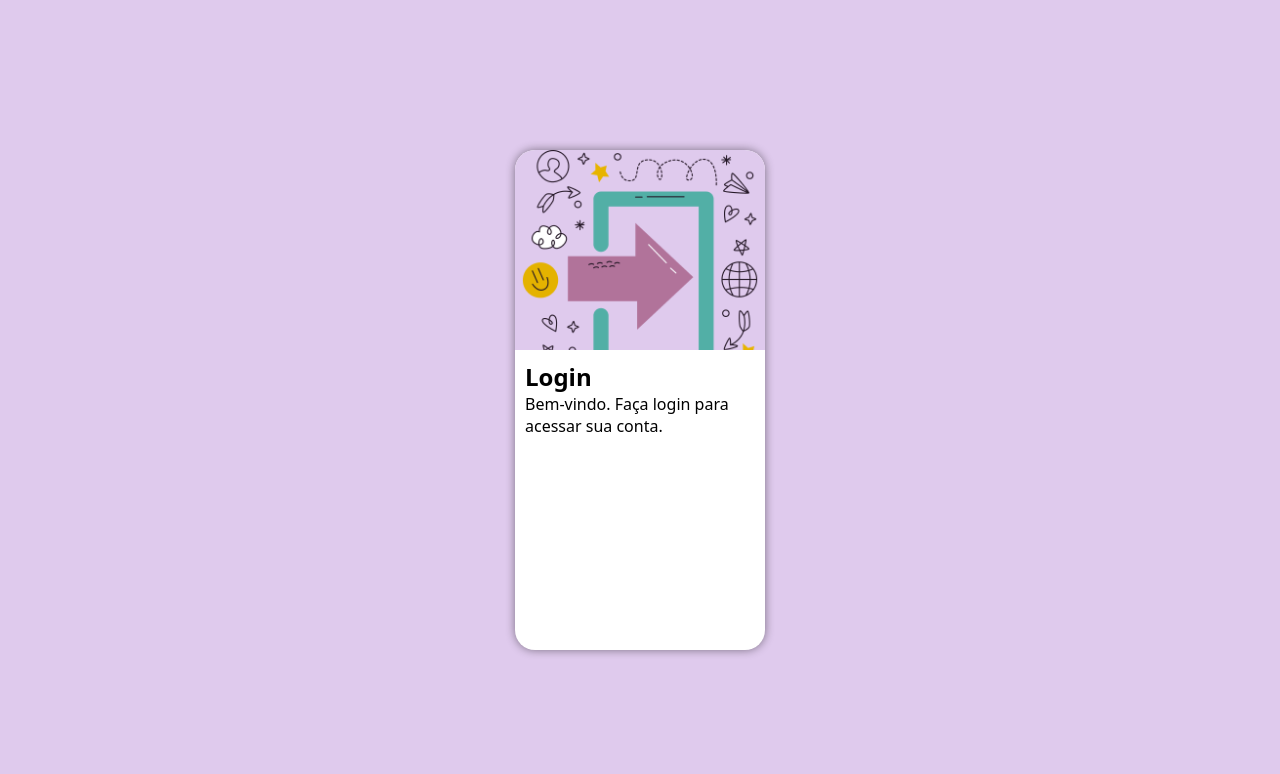
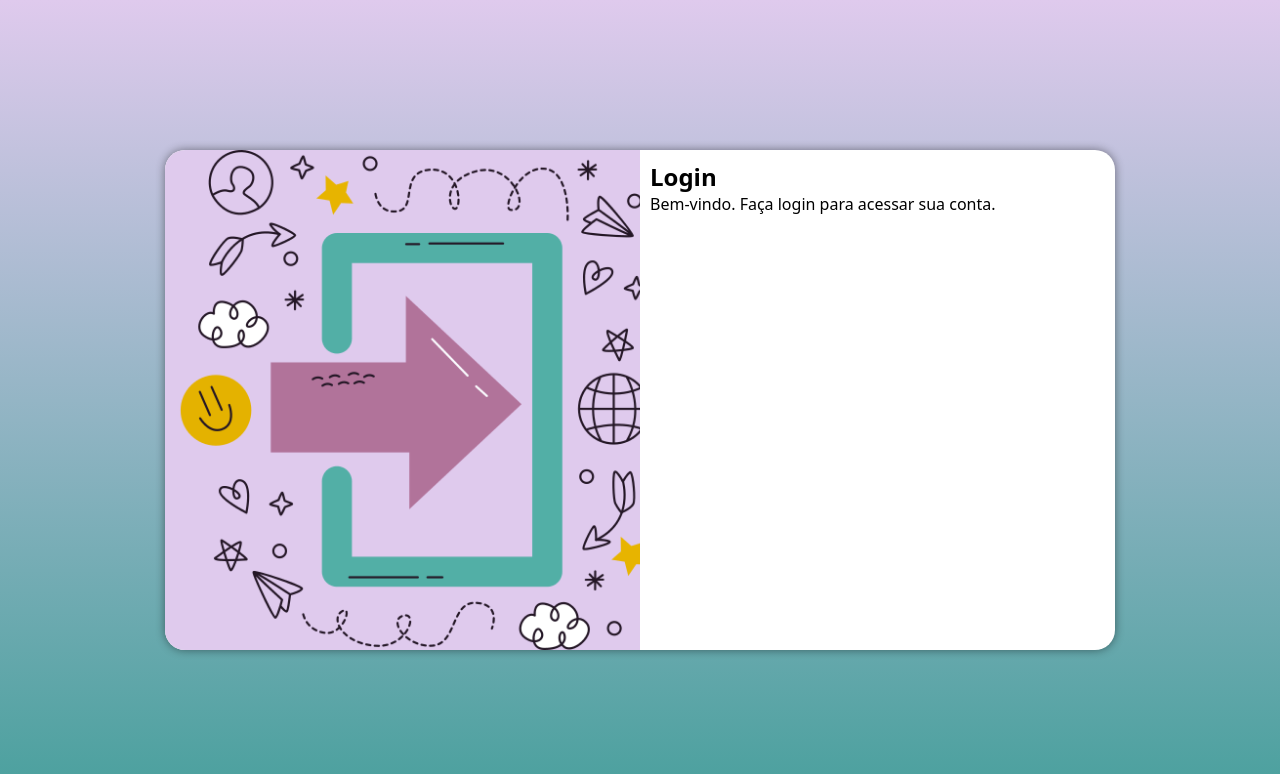
Before and after one commit to k4rlla/projeto-login, a plain HTML site: page index.html in a window 1280 px wide. Drawn offline with Linux system fonts and the light colour scheme.

Commit message:
atualizaçao medias queries

```diff
--- a/index.html
+++ b/index.html
@@ -4,7 +4,8 @@
     <meta charset="UTF-8">
     <meta name="viewport" content="width=device-width, initial-scale=1.0">
     <title>Login</title>
-    <link rel="stylesheet" href="style.css">
+    <link rel="stylesheet" href="style/style.css">
+    <link rel="stylesheet" href="style/media-query.css">
 </head>
 <body>
     <main>
--- a/style.css
+++ /dev/null
@@ -1,51 +0,0 @@
-@charset "UTF-8";
-
-/*
-    Paleta de Cores
-    Verde: #49a09d
-    Lilás: #5f2c82
-*/
-
-* {
-    font-family: system-ui, -apple-system, BlinkMacSystemFont, 'Segoe UI', Roboto, Oxygen, Ubuntu, Cantarell, 'Open Sans', 'Helvetica Neue', sans-serif;
-    padding: 0px;
-    margin: 0px;
-    box-sizing: border-box;
-}
-
-body, html {
-    background-color: #dfcaed;
-    height: 100vh;
-    width: 100vw;
-}
-
-main {
-    position: relative;
-    height: 100vh;
-    width: 100vw;
-}
-
-section#login {
-    position: absolute;
-    top: 50%;
-    left: 50%;
-    transform: translate(-50% , -50%);
-    overflow: hidden;
-    background-color: white;
-    width: 250px;
-    height: 500px;
-    border-radius: 20px;
-    box-shadow: 0px 0px 10px rgba(0, 0, 0, 0.450);
-}
-
-section#login > div#imagem {
-    display: block;
-    background:#dfcaed  url(imagens/login3.png) no-repeat;
-    background-size: cover;
-    height: 200px;
-}
-
-section#login > div#formulario {
-    display: block;
-    padding: 10px;
-}
```
